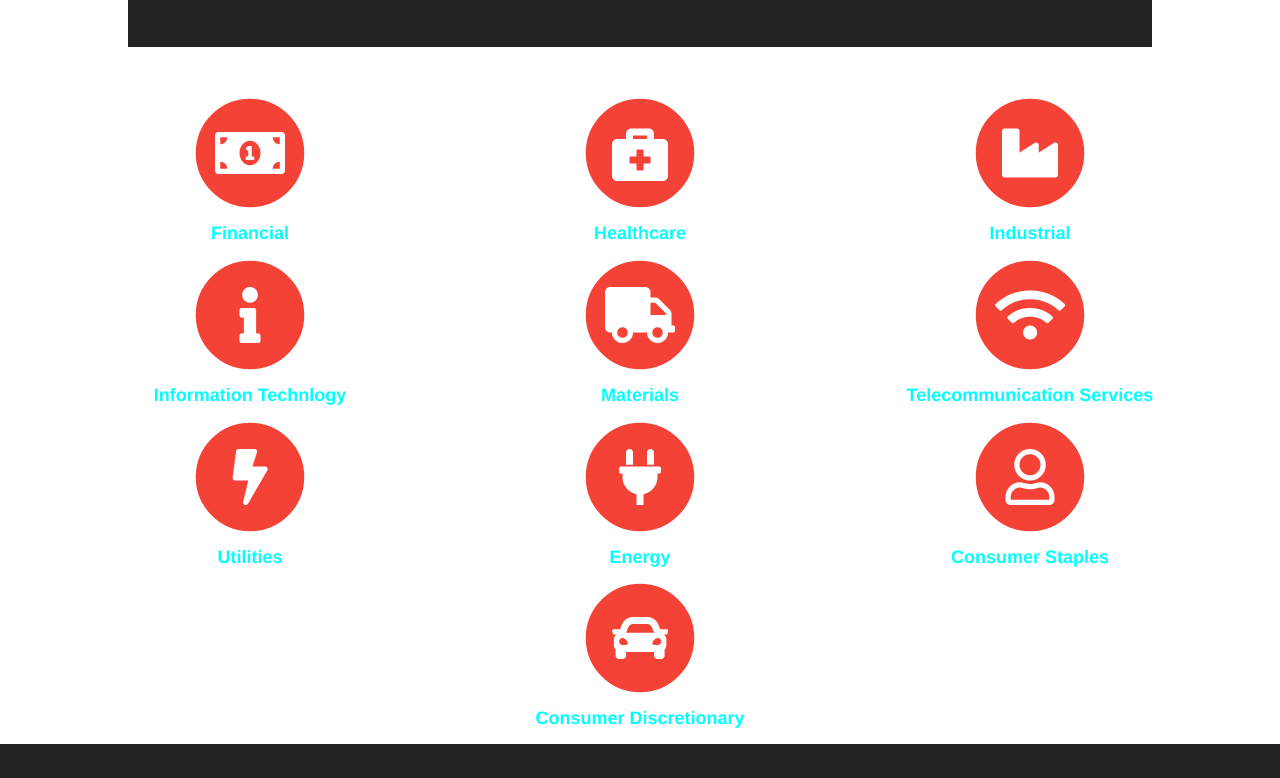
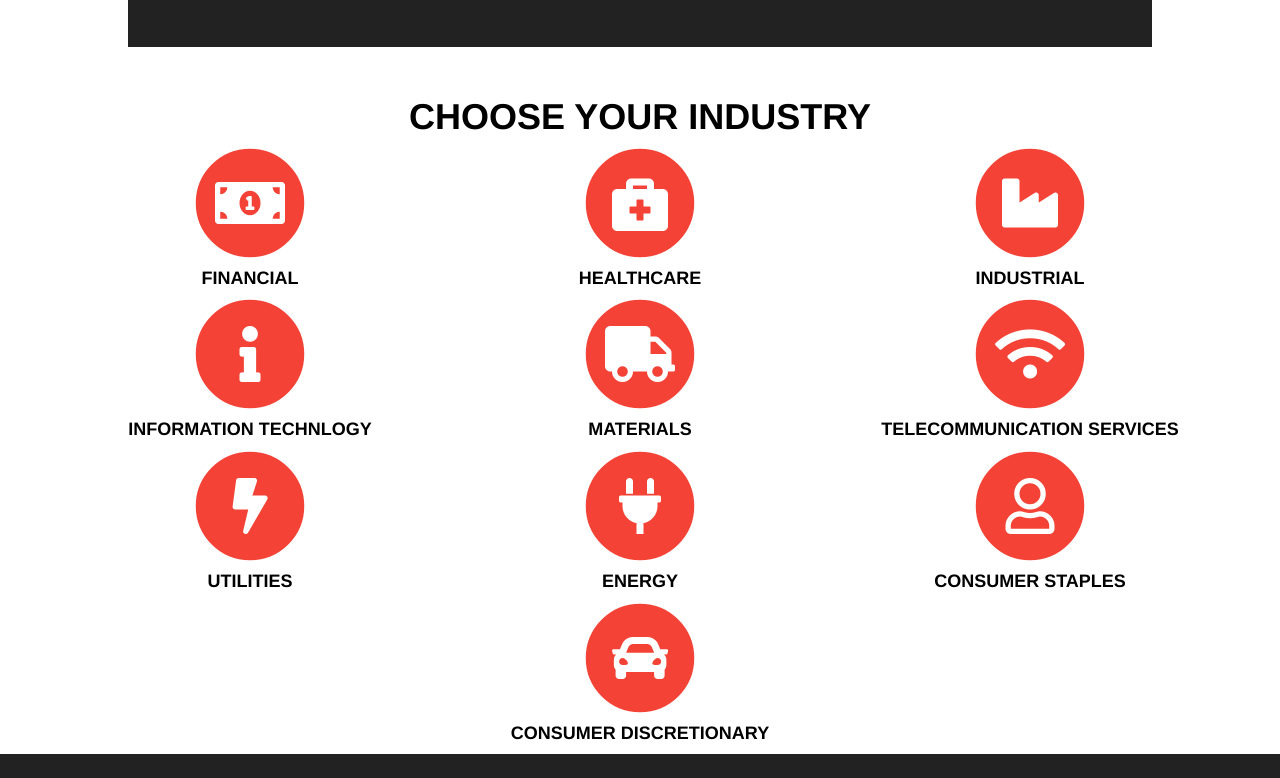
Before and after one commit to mwisnews/VentureHacks-Fintech, a website: page fintech-workshop-Matt/public/index.html in a window 1280 px wide. Shown: the part 1007-1785 px from the top of the page. Drawn offline with nearby package versions, Linux system fonts and the light colour scheme; a web font is replaced by a local one.

Commit message:
Front-End Changes

```diff
--- a/fintech-workshop-Matt/public/css/base.css
+++ b/fintech-workshop-Matt/public/css/base.css
@@ -203,7 +203,7 @@ header:before {
 
 header {
     text-align: center;
-    color: blue;
+    color: black;
 }
 
 header .intro-text {
--- a/fintech-workshop-Matt/public/css/main.css
+++ b/fintech-workshop-Matt/public/css/main.css
@@ -49,3 +49,11 @@ header .industries-heading {
 .crypto .widget-container.tradingview {
     height: 400px; /* Widget fills up this entire space */
 }
+
+#industry-header {
+    color:black;
+
+}
+#industries {
+    color:black;
+}
--- a/fintech-workshop-Matt/public/index.html
+++ b/fintech-workshop-Matt/public/index.html
@@ -108,6 +108,9 @@
     </aside>
 
 <aside id="industries">
+	<h1 id="industry-header">
+		Choose Your Industry
+	</h1>
         <div class="container">
             <div class="row text-center">
                 <div class="col-md-4">
@@ -120,7 +123,7 @@
                             <a href="financial.html"><i class="fas fa-money-bill-alt fa-stack-1x fa-inverse"></a></i>
 
                         </span>
-                    <h4 class="value-prop-heading">Financial</h4>
+                    <h4 class="industries">Financial</h4>
 
                 </div>
 
@@ -131,7 +134,7 @@
 
 
                         </span>
-                    <h4 class="value-prop-heading">Healthcare</h4>
+                    <h4 class="industries">Healthcare</h4>
 
                 </div>
 
@@ -143,14 +146,14 @@
 
                         </span>
 
-                    <h4 class="value-prop-heading">Industrial</h4>
+                    <h4 class="industries">Industrial</h4>
 
                 </div>
             </div>
         </div>
     </aside>
 
-    <aside id="industries2">
+    <aside id="industries">
         <div class="container">
             <div class="row text-center">
                 <div class="col-md-4">
@@ -163,7 +166,7 @@
                            <a href="it.html"> <i class="fas fa-info fa-stack-1x fa-inverse"></a></i>
 
                         </span>
-                    <h4 class="value-prop-heading">Information Technlogy</h4>
+                    <h4 class="industries">Information Technlogy</h4>
 
                 </div>
 
@@ -174,7 +177,7 @@
 
 
                         </span>
-                    <h4 class="value-prop-heading">Materials</h4>
+                    <h4 class="industries">Materials</h4>
 
                 </div>
 
@@ -186,7 +189,7 @@
 
                         </span>
 
-                    <h4 class="value-prop-heading">Telecommunication Services</h4>
+                    <h4 class="industries">Telecommunication Services</h4>
 
                 </div>
             </div>
@@ -206,7 +209,7 @@
                             <a href="utilities.html"><i class="fas fa-bolt fa-stack-1x fa-inverse"></a></i>
 
                         </span>
-                    <h4 class="value-prop-heading">Utilities</h4>
+                    <h4 class="industries">Utilities</h4>
 
                 </div>
 
@@ -217,7 +220,7 @@
 
 
                         </span>
-                    <h4 class="value-prop-heading">Energy</h4>
+                    <h4 class="industries">Energy</h4>
 
                 </div>
 
@@ -229,7 +232,7 @@
 
                         </span>
 
-                    <h4 class="value-prop-heading">Consumer Staples</h4>
+                    <h4 class="industries">Consumer Staples</h4>
 
                 </div>
             </div>
@@ -249,7 +252,7 @@
                             <a href="consumerdiscretion.html"><i class="fas fa-car fa-stack-1x fa-inverse"></a></i>
 
                         </span>
-                    <h4 class="value-prop-heading">Consumer Discretionary</h4>
+                    <h4 class="industries">Consumer Discretionary</h4>
 
                 </div>
 
```
